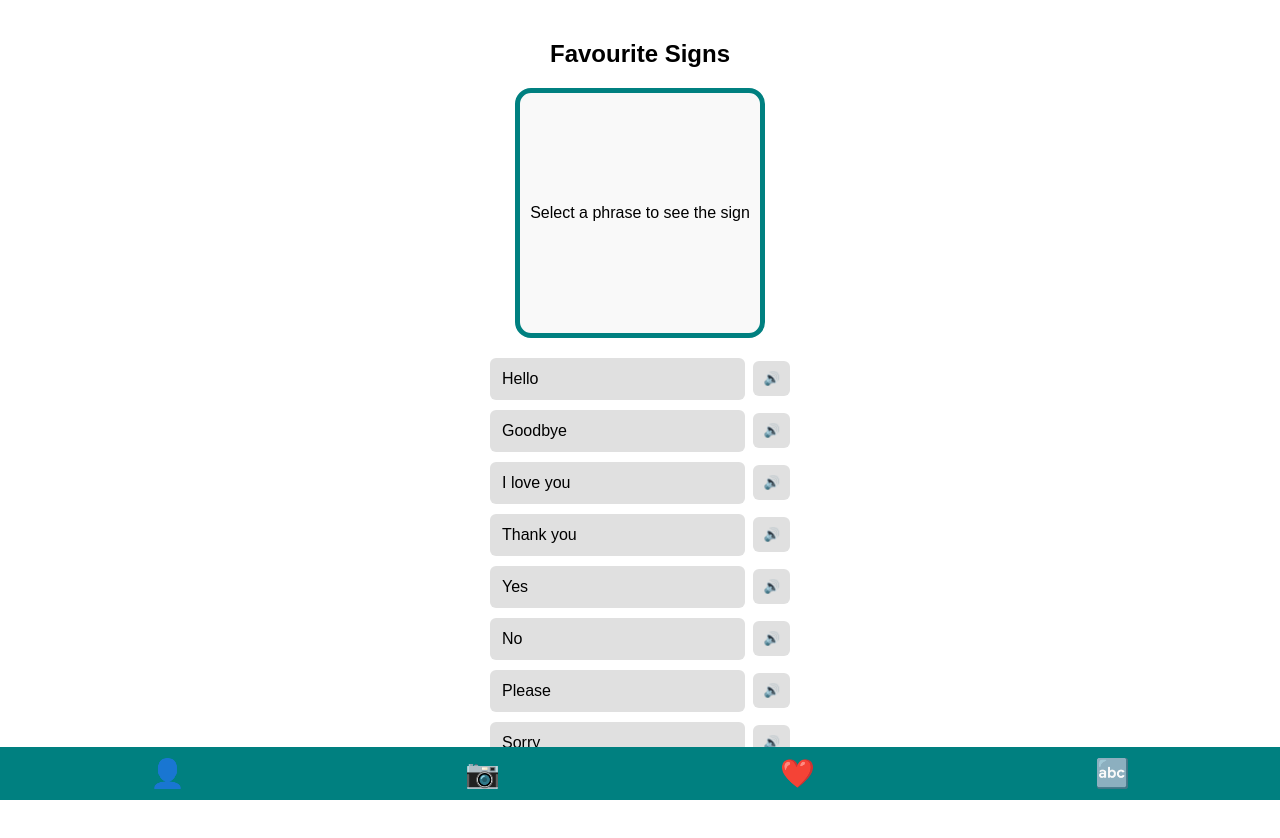
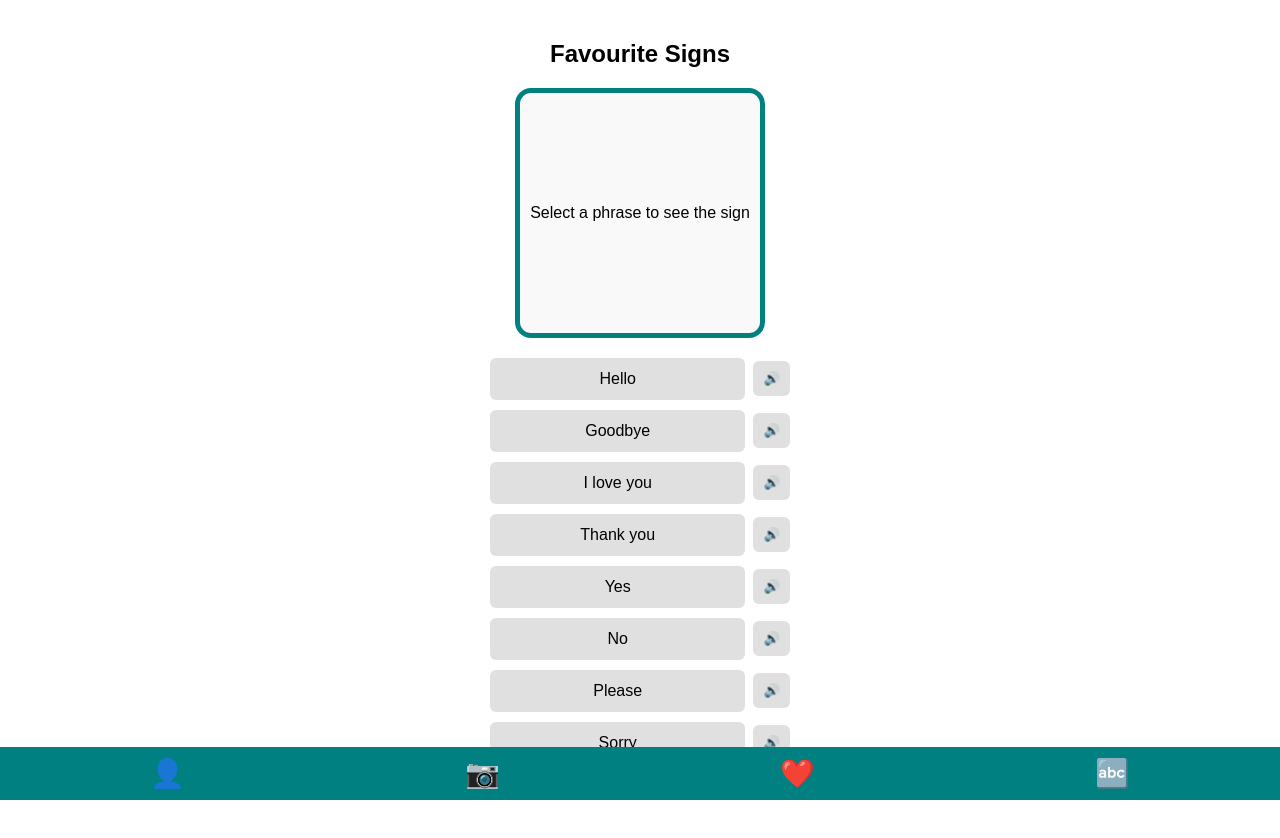
Before and after one commit to LouiseDeeth/Assistive-Technology-using-Raspberry-Pi, a React (Create React App) app in the folder frontend/: page /favorites in a window 1280 px wide. Shown: the top 838 px of the page. Built offline with nearby package versions, Linux system fonts and the light colour scheme.

Commit message:
CSS for buttons fixed

```diff
--- a/frontend/src/App.css
+++ b/frontend/src/App.css
@@ -255,6 +255,7 @@ button:focus {
 .phrase-audio {
   display: flex;
   align-items: center;
+  justify-content: space-between; /* Aligns the audio button to the right */
   width: 100%;
 }
 
@@ -266,7 +267,7 @@ button:focus {
   border: none;
   border-radius: 6px;
   cursor: pointer;
-  text-align: left; /* Optional: align text left */
+  text-align: center;
 }
 
 .audio-btn {
```
